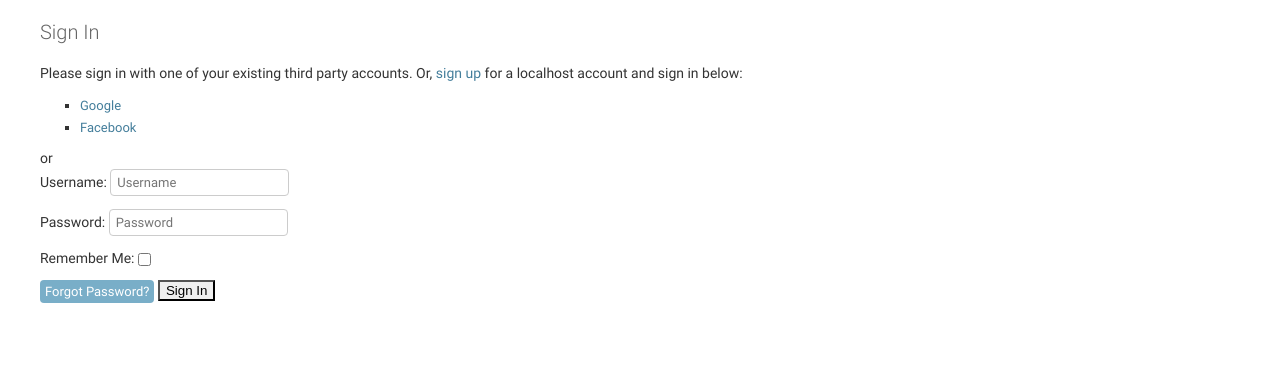
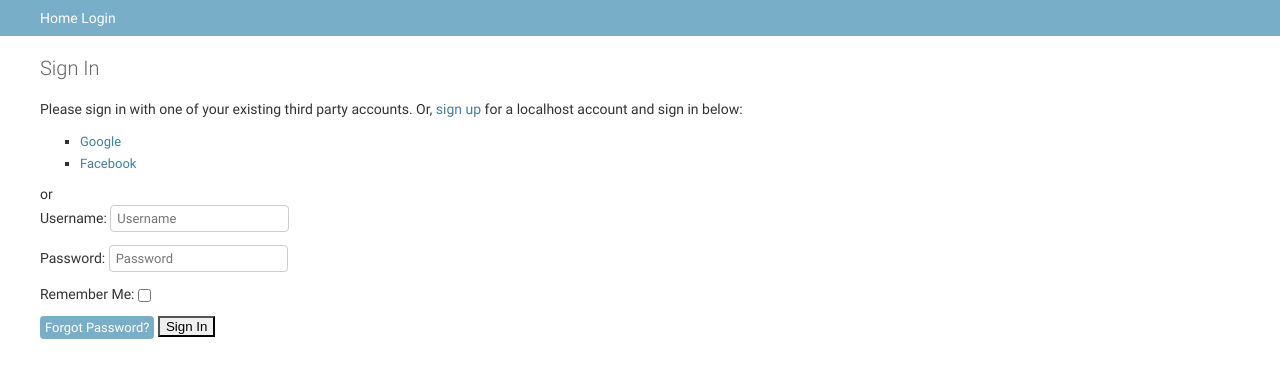
Before and after one commit to toweeelie/django-danceschool-competitions, a Django app: a page that uses danceschool/core/templates/cms/home.html in a window 1280 px wide. Shown: the part 20-398 px from the top of the page. Run offline with Django 3.2, Linux system fonts and the light colour scheme.

Commit message:
simple navigation

```diff
--- a/danceschool/core/templates/cms/home.html
+++ b/danceschool/core/templates/cms/home.html
@@ -1,3 +1,15 @@
 {% extends "admin/base.html" %}
 {% block breadcrumbs %}
+{% load i18n %}
+<div class="breadcrumbs">
+    <a href="{% url 'competitions' %}">{% trans 'Home' %}</a>
+    {% if user.is_authenticated %}
+        {% if user.is_superuser %}
+            <a href="{% url 'admin:index' %}">{% trans 'Admin' %}</a>
+        {% endif %}
+        <a href="{% url 'account_logout' %}">{% trans 'Logout' %}</a>
+    {% else %}
+        <a href="{% url 'account_login' %}">{% trans 'Login' %}</a>
+    {% endif %}
+</div>
 {% endblock %}
```
